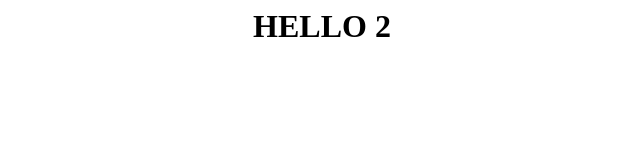
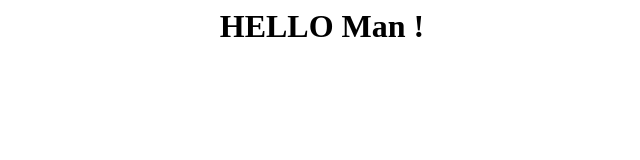
Before and after one commit to alendwahida/docker, a plain HTML site: page index.html in a window 1280 px wide. Shown: the whole page, without its empty margins (318-958 px from the left). Drawn offline with Linux system fonts and the light colour scheme.

Commit message:
update man

```diff
--- a/index.html
+++ b/index.html
@@ -1,3 +1,3 @@
 <html>
-<center><h1>HELLO 2</h1></center>
+<center><h1>HELLO Man !</h1></center>
 </html>
```
